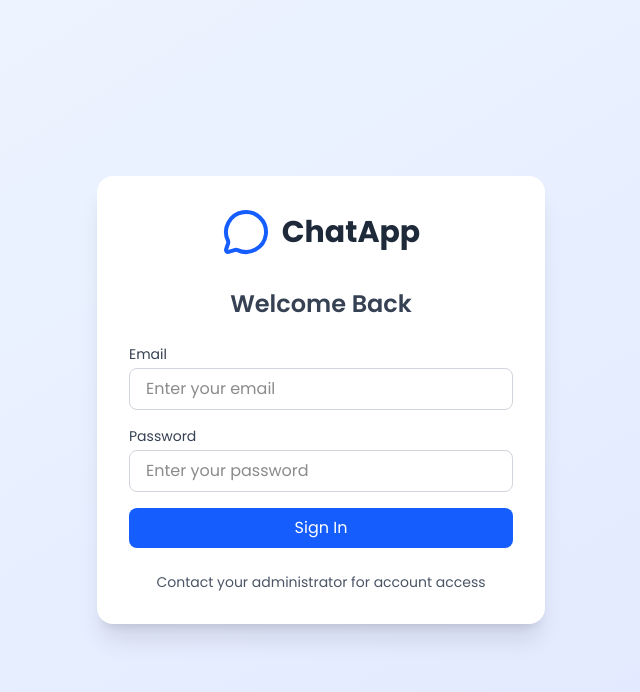
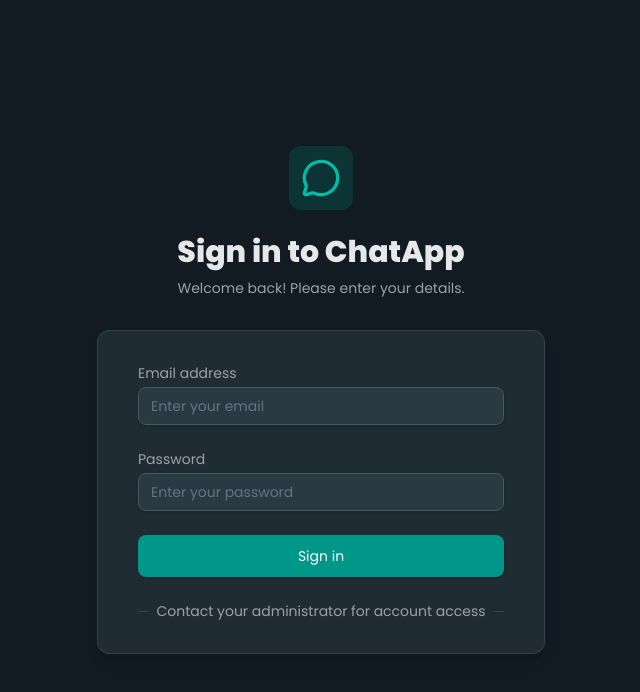
Before and after one commit to Suraj2732/rex-chat-web-master, a Next.js app: page /login in a window 1280 px wide. Shown: the top 692 px of the page, without its empty margins (319-959 px from the left). Built offline with nearby package versions, Linux system fonts and the light colour scheme; no server answers.

Commit message:
modified:   src/app/login/page.tsx 	modified:   src/components/VirtualizedMessageList.tsx

```diff
--- a/src/app/login/page.tsx
+++ b/src/app/login/page.tsx
@@ -6,7 +6,6 @@ import { useRouter } from 'next/navigation';
 import { authService } from '@/lib/services/authService';
 import { MessageCircle } from 'lucide-react';
 import toast from 'react-hot-toast';
-import { auth } from '@/lib/firebase/config';
 
 export default function LoginPage() {
   const [email, setEmail] = useState('');
@@ -37,58 +36,80 @@ export default function LoginPage() {
   };
 
   return (
-    <div className="min-h-screen bg-gradient-to-br from-blue-50 to-indigo-100 flex items-center justify-center p-4">
-      <div className="bg-white rounded-2xl shadow-xl w-full max-w-md p-8">
-        <div className="flex items-center justify-center mb-8">
-          <MessageCircle className="w-12 h-12 text-blue-600" />
-          <h1 className="text-3xl font-bold ml-3 text-gray-800">ChatApp</h1>
+    <div className="min-h-screen bg-[#111b21] flex flex-col justify-center py-12 sm:px-6 lg:px-8">
+      <div className="sm:mx-auto sm:w-full sm:max-w-md">
+        <div className="flex justify-center">
+          <div className="p-3 bg-teal-900/50 rounded-xl">
+            <MessageCircle className="w-10 h-10 text-teal-500" />
+          </div>
+        </div>
+        <h2 className="mt-6 text-center text-3xl font-extrabold text-gray-200">
+          Sign in to ChatApp
+        </h2>
+        <p className="mt-2 text-center text-sm text-gray-400">
+          Welcome back! Please enter your details.
+        </p>
       </div>
 
-        <h2 className="text-2xl font-semibold text-center mb-6 text-gray-700">
-          Welcome Back
-        </h2>
-
-        <form onSubmit={handleSubmit} className="space-y-4">
+      <div className="mt-8 sm:mx-auto sm:w-full sm:max-w-md">
+        <div className="bg-[#202c33] py-8 px-4 shadow-lg sm:rounded-xl sm:px-10 border border-gray-700">
+          <form className="space-y-6" onSubmit={handleSubmit}>
             <div>
-            <label className="block text-sm font-medium text-gray-700 mb-1">
-              Email
+              <label className="block text-sm font-medium text-gray-400">
+                Email address
               </label>
+              <div className="mt-1">
                 <input
                   type="email"
                   value={email}
                   onChange={(e) => setEmail(e.target.value)}
-              className="w-full px-4 py-2 border border-gray-300 rounded-lg focus:ring-2 focus:ring-blue-500 focus:border-transparent"
+                  className="appearance-none block w-full px-3 py-2 bg-[#2a3942] border border-gray-600 rounded-lg shadow-sm placeholder-gray-500 text-gray-200 focus:outline-none focus:ring-teal-500 focus:border-teal-500 sm:text-sm transition-colors"
                   placeholder="Enter your email"
                   required
                 />
               </div>
+            </div>
 
             <div>
-            <label className="block text-sm font-medium text-gray-700 mb-1">
+              <label className="block text-sm font-medium text-gray-400">
                 Password
               </label>
+              <div className="mt-1">
                 <input
                   type="password"
                   value={password}
                   onChange={(e) => setPassword(e.target.value)}
-              className="w-full px-4 py-2 border border-gray-300 rounded-lg focus:ring-2 focus:ring-blue-500 focus:border-transparent"
+                  className="appearance-none block w-full px-3 py-2 bg-[#2a3942] border border-gray-600 rounded-lg shadow-sm placeholder-gray-500 text-gray-200 focus:outline-none focus:ring-teal-500 focus:border-teal-500 sm:text-sm transition-colors"
                   placeholder="Enter your password"
                   required
                 />
               </div>
+            </div>
 
+            <div>
               <button
                 type="submit"
                 disabled={loading}
-            className="w-full bg-blue-600 text-white py-2 rounded-lg hover:bg-blue-700 transition-colors disabled:bg-blue-300 disabled:cursor-not-allowed font-medium"
+                className="w-full flex justify-center py-2.5 px-4 border border-transparent rounded-lg shadow-sm text-sm font-medium text-white bg-teal-600 hover:bg-teal-700 focus:outline-none focus:ring-2 focus:ring-offset-2 focus:ring-offset-[#202c33] focus:ring-teal-500 disabled:opacity-50 disabled:cursor-not-allowed transition-colors"
               >
-            {loading ? 'Signing in...' : 'Sign In'}
+                {loading ? 'Signing in...' : 'Sign in'}
               </button>
+            </div>
           </form>
 
-        <p className="text-center text-sm text-gray-600 mt-6">
+          <div className="mt-6">
+            <div className="relative">
+              <div className="absolute inset-0 flex items-center">
+                <div className="w-full border-t border-gray-700" />
+              </div>
+              <div className="relative flex justify-center text-sm">
+                <span className="px-2 bg-[#202c33] text-gray-400">
                   Contact your administrator for account access
-        </p>
+                </span>
+              </div>
+            </div>
+          </div>
+        </div>
       </div>
     </div>
   );
--- a/src/components/VirtualizedMessageList.tsx
+++ b/src/components/VirtualizedMessageList.tsx
@@ -14,8 +14,10 @@ import {
   Trash2,
   Forward,
   CheckCheck as CheckCheckIcon,
+  Copy,
 } from 'lucide-react';
 import MediaGallery from './MediaGallery';
+import toast from 'react-hot-toast';
 
 export interface VirtualizedMessageListHandle {
   scrollToBottom: () => void;
@@ -286,6 +288,19 @@ const VirtualizedMessageList = forwardRef<VirtualizedMessageListHandle, Virtuali
                   <Reply className="w-4 h-4" />
                   <span>Reply</span>
                 </button>
+                {firstMsg.content && (
+                  <button
+                    onClick={() => {
+                      navigator.clipboard.writeText(firstMsg.content);
+                      toast.success('Copied to clipboard');
+                      setShowMessageMenu(null);
+                    }}
+                    className="flex items-center space-x-2 px-4 py-2 hover:bg-[#182229] cursor-pointer w-full text-white"
+                  >
+                    <Copy className="w-4 h-4" />
+                    <span>Copy</span>
+                  </button>
+                )}
                 {isOwn  && (
                   <>
                     <button
@@ -432,6 +447,19 @@ const VirtualizedMessageList = forwardRef<VirtualizedMessageListHandle, Virtuali
                 <Reply className="w-4 h-4" />
                 <span>Reply</span>
               </button>
+              {message.content && (
+                <button
+                  onClick={() => {
+                    navigator.clipboard.writeText(message.content);
+                    toast.success('Copied to clipboard');
+                    setShowMessageMenu(null);
+                  }}
+                  className="flex items-center space-x-2 px-4 py-2 hover:bg-[#182229] cursor-pointer w-full text-white"
+                >
+                  <Copy className="w-4 h-4" />
+                  <span>Copy</span>
+                </button>
+              )}
               {isOwn && (
                 <>
                   <button
```
Lines whose indentation alone changed are shown as unchanged.
